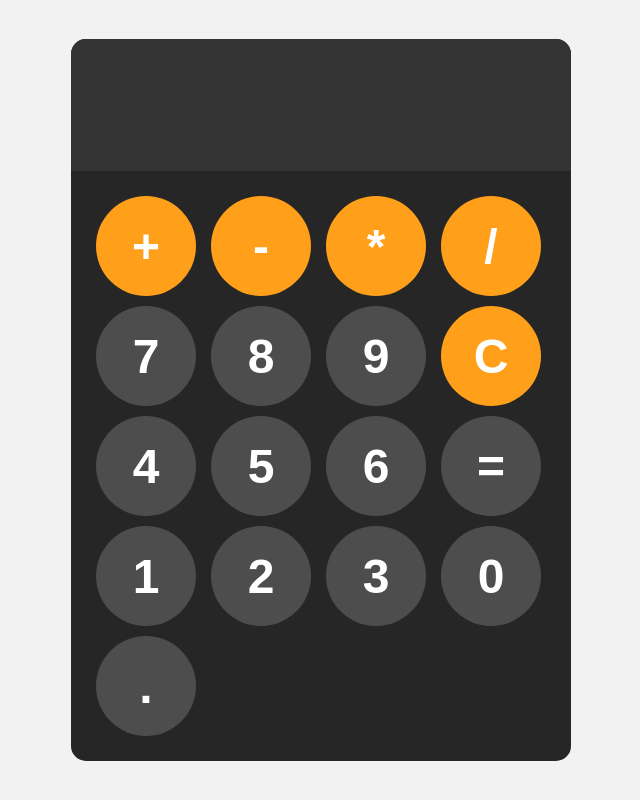
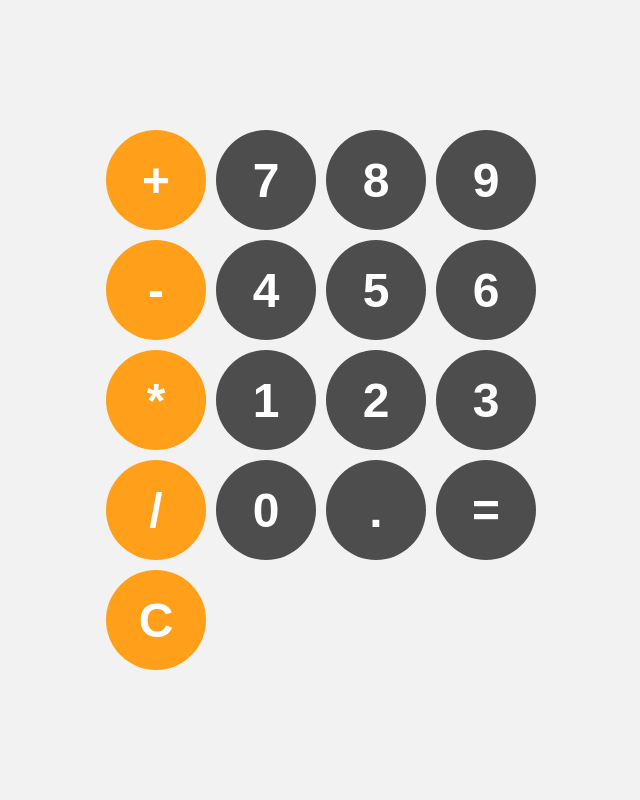
Before and after one commit to xyunsso/js-calculator, a plain HTML site: page index.html in a window 1280 px wide. Shown: the whole page, without its empty margins (319-959 px from the left). Drawn offline with Linux system fonts and the light colour scheme.

Commit message:
Update index.html

```diff
--- a/index.html
+++ b/index.html
@@ -4,33 +4,28 @@
     <link rel="stylesheet" href="style.css">
 </head>
 <body>
-    <div id="calculator">
-        <input id="display" readonly>
-        <div id="keys">
+
+<div id="keys">
     <button onclick="appendToDisplay('+')" class="operator-btn">+</button>
-    <button onclick="appendToDisplay('-')" class="operator-btn">-</button>
-    <button onclick="appendToDisplay('*')" class="operator-btn">*</button>
-    <button onclick="appendToDisplay('/')" class="operator-btn">/</button>
-
     <button onclick="appendToDisplay('7')">7</button>
     <button onclick="appendToDisplay('8')">8</button>
     <button onclick="appendToDisplay('9')">9</button>
-    <button onclick="clearDisplay()" class="operator-btn">C</button>
 
+    <button onclick="appendToDisplay('-')" class="operator-btn">-</button>
     <button onclick="appendToDisplay('4')">4</button>
     <button onclick="appendToDisplay('5')">5</button>
     <button onclick="appendToDisplay('6')">6</button>
-    <button onclick="calculate()">=</button>
 
+    <button onclick="appendToDisplay('*')" class="operator-btn">*</button>
     <button onclick="appendToDisplay('1')">1</button>
     <button onclick="appendToDisplay('2')">2</button>
     <button onclick="appendToDisplay('3')">3</button>
+
+    <button onclick="appendToDisplay('/')" class="operator-btn">/</button>
     <button onclick="appendToDisplay('0')">0</button>
+    <button onclick="appendToDisplay('.')">.</button>
+    <button onclick="calculate()">=</button>
 
-    <button onclick="appendToDisplay('.')">.</button>
+    <button onclick="clearDisplay()" class="operator-btn">C</button>
 </div>
-        </div>
-    </div>
-    <script src="index.js"></script>
-</body>
-</html>
+</div> </body> </html>
```
